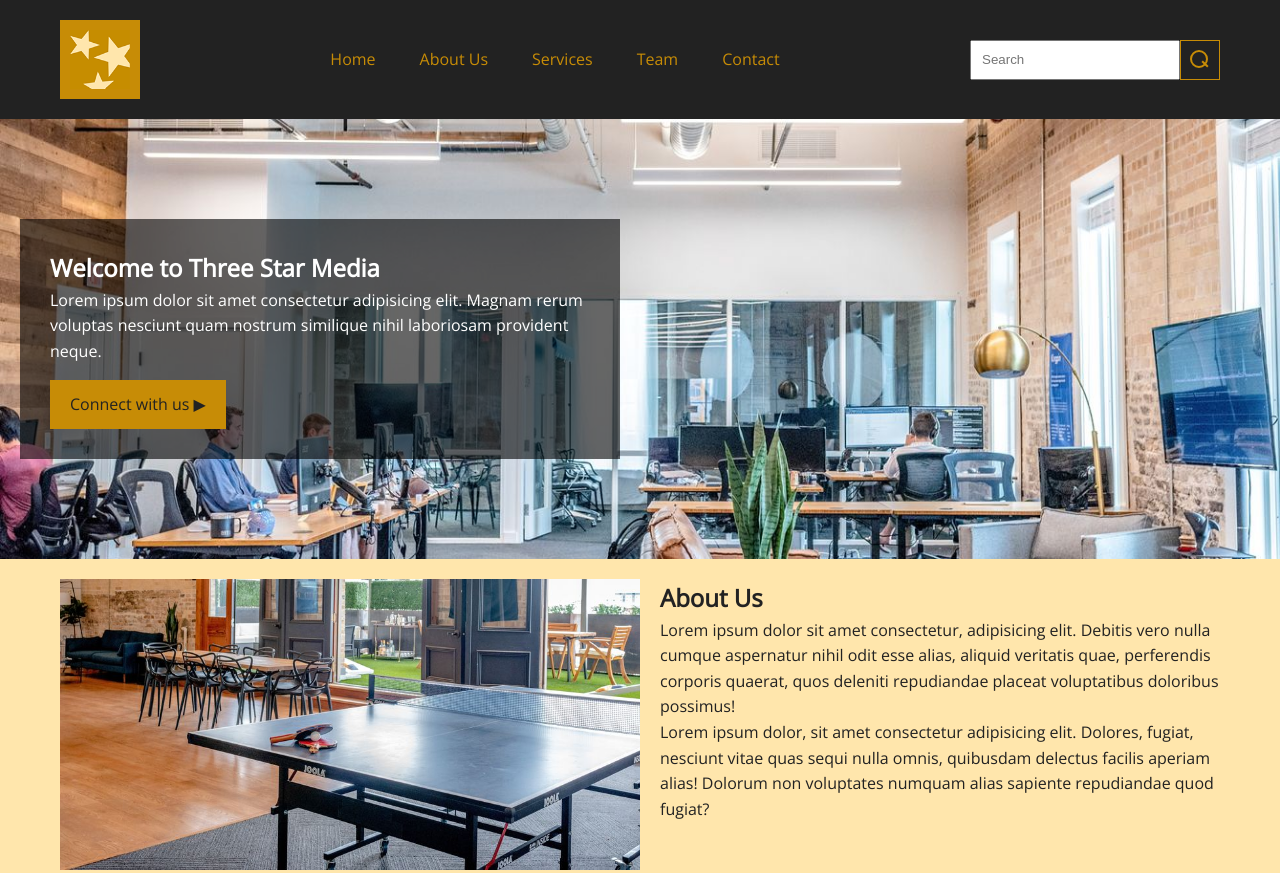
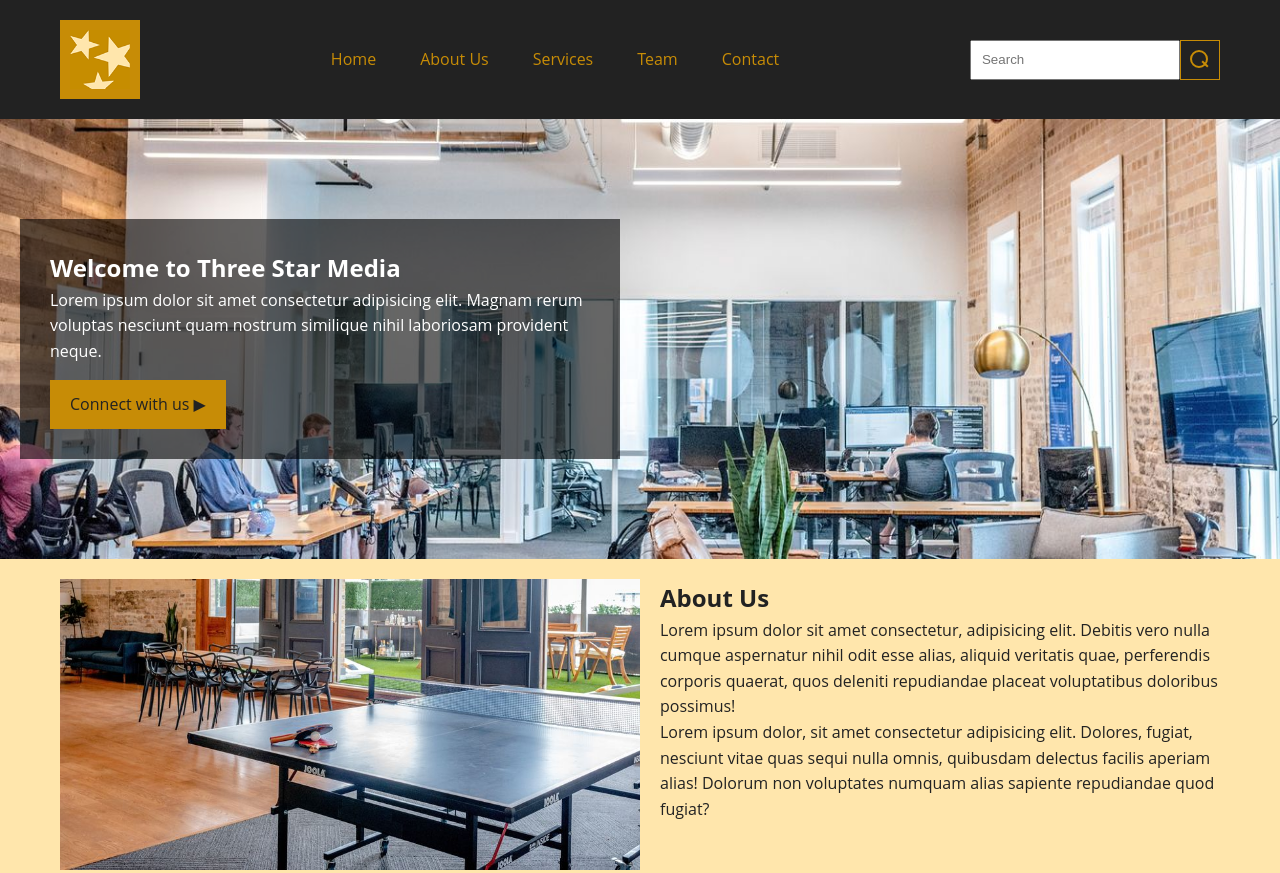
Before and after one commit to kerr0277/kerr0277.github.io, a plain HTML site: page final-project/index.html in a window 1280 px wide. Shown: the top 873 px of the page. Drawn offline with nearby package versions, Linux system fonts and the light colour scheme.

Commit message:
add some changes

```diff
--- a/final-project/index.html
+++ b/final-project/index.html
@@ -5,7 +5,6 @@
     <meta name="viewport" content="width=device-width, initial-scale=1.0">
     <title>Three Star Media</title>
     <link rel="stylesheet" href="css/main.css">
-    <link href="https://fonts.googleapis.com/css2?family=Open+Sans&display=swap" rel="stylesheet">
 </head>
 
 <body>
```
